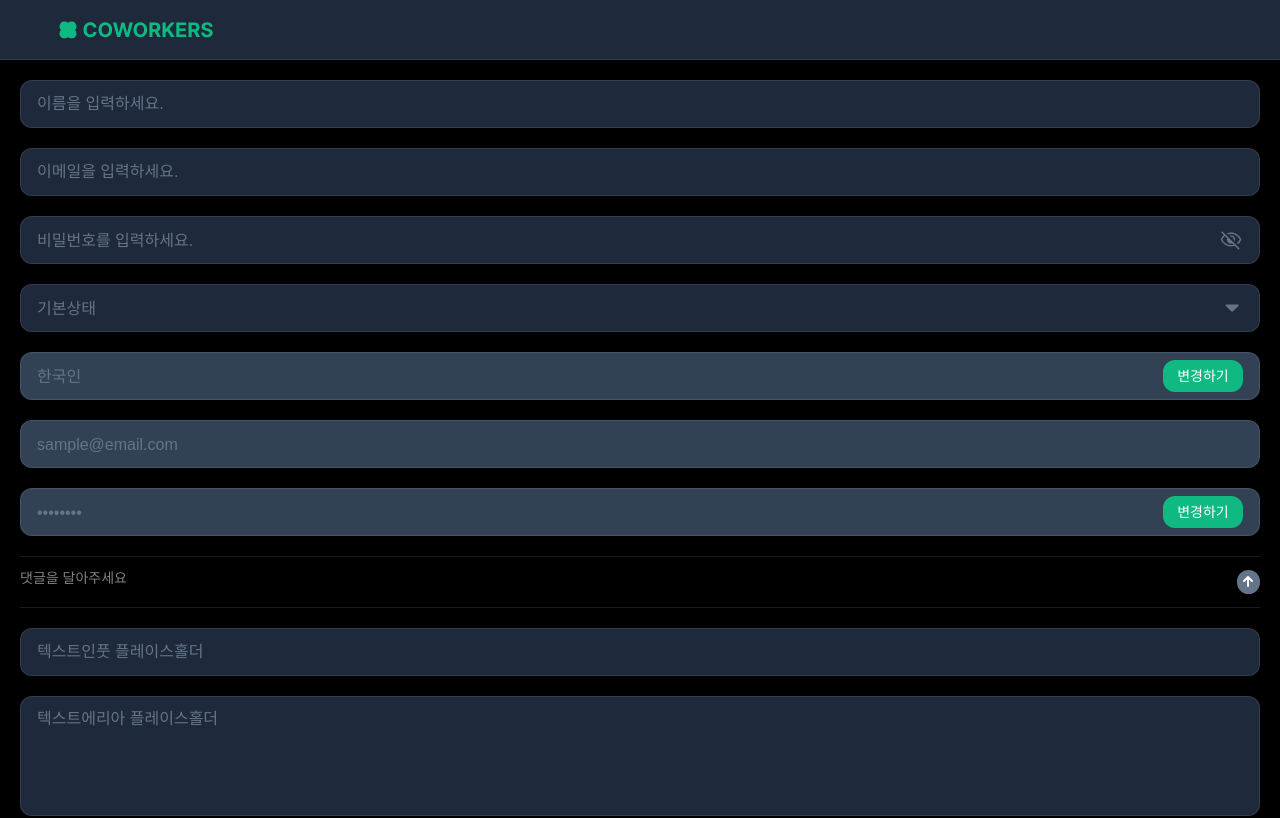
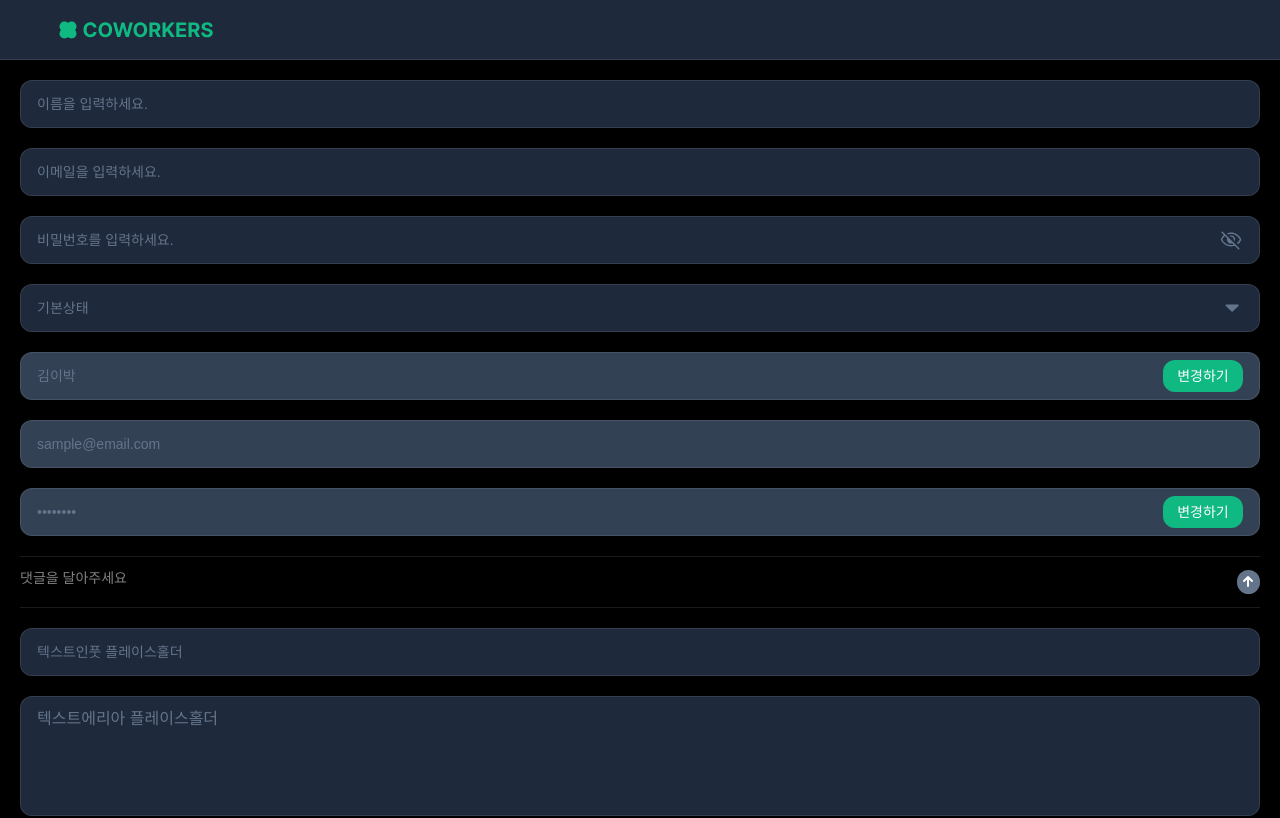
Before and after one commit to ozen0718/coworkers, a Next.js app: page /test in a window 1280 px wide. Shown: the top 818 px of the page. Built offline with nearby package versions, Linux system fonts and the light colour scheme.

Commit message:
[Feat] Add `id` attributes to inputs to connect them with labels

```diff
--- a/src/app/test/page.tsx
+++ b/src/app/test/page.tsx
@@ -23,11 +23,11 @@ import TeamHeader from '@/components/common/TeamHeader';
 export default function Test() {
   return (
     <div className="w-100svw flex h-full flex-col gap-5 overflow-x-clip bg-black p-5">
-      <NameInput />
-      <EmailInput />
-      <PasswordInput />
+      <NameInput placeholder="이름을 입력하세요." id="name" />
+      <EmailInput placeholder="이메일을 입력하세요." />
+      <PasswordInput placeholder="비밀번호를 입력하세요." />
       <ToggleInput options={['기본상태', '선택옵션1', '선택옵션2']} />
-      <CurrentName name="한국인" />
+      <CurrentName name="김이박" />
       <CurrentEmail email="sample@email.com" />
       <CurrentPassword />
       <TodoCardReplyInput />
--- a/src/components/common/Inputs.tsx
+++ b/src/components/common/Inputs.tsx
@@ -1,6 +1,7 @@
 'use client';
 
 import {
+  InputProps,
   ToggleInputProps,
   CurrentEmailProp,
   TextInputProps,
@@ -15,22 +16,22 @@ import { useState, useRef } from 'react';
 import Image from 'next/image';
 
 const BaseInputStyle =
-  'w-full h-12 mobile:h-11 bg-bg200 border border-gray100/10 rounded-xl px-4 focus:border-primary hover:border-primary-hover';
+  'w-full sm:h-12 h-11 bg-bg200 border border-gray100/10 rounded-xl px-4 focus:border-primary hover:border-primary-hover';
 
-const EmailInputStyle = `${BaseInputStyle} focus:outline-none text-gray100 placeholder:text-gray500 text-4 text-lg-regular mobile:text-md-regular mobile:text-3.5`;
+const EmailInputStyle = `${BaseInputStyle} focus:outline-none text-gray100 placeholder:text-gray500 sm:text-4 sm:text-lg-regular text-md-regular text-3.5`;
 
 const PasswordInputStyle =
-  'w-full focus:outline-none text-gray100 text-4 text-lg-regular mobile:text-md-regular mobile:text-3.5 placeholder:text-gray500';
+  'w-full focus:outline-none text-gray100 sm:text-4 sm:text-lg-regular text-md-regular text-3.5 placeholder:text-gray500';
 
 const InputStyle =
-  'w-full h-12 mobile:h-11 bg-bg200 border border-gray100/10 rounded-xl px-4 focus:outline-none focus:border-primary hover:border-primary-hover text-gray100 text-4 text-lg-regular mobile:text-md-regular mobile:text-3.5 placeholder:text-gray500';
+  'w-full sm:h-12 h-11 bg-bg200 border border-gray100/10 rounded-xl px-4 focus:outline-none focus:border-primary hover:border-primary-hover text-gray100 sm:text-4 sm:text-lg-regular text-md-regular text-3.5 placeholder:text-gray500';
 
 const CurrentValueStyle =
-  'w-full h-12 mobile:h-11 bg-bg100 border border-gray100/10 rounded-xl px-4 text-gray500 text-4 mobile:text-3.5 text-lg-regular mobile:text-md-regular';
+  'w-full sm:h-12 h-11 bg-bg100 border border-gray100/10 rounded-xl px-4 text-gray500 sm:text-4 text-3.5 sm:text-lg-regular text-md-regular';
 
-const InvalidMessageStyle = 'text-md-medium/[17px] text-danger mt-2';
+const InvalidMessageStyle = 'text-md-medium text-danger mt-2';
 
-export function NameInput() {
+export function NameInput({ id, placeholder }: InputProps) {
   const { value, isInvalid, onChange, onBlur } = useValidatedInput((name) => nameRegex.test(name));
 
   return (
@@ -38,7 +39,8 @@ export function NameInput() {
       <input
         type="text"
         className={`${EmailInputStyle} peer ${isInvalid ? 'border-red-500' : ''}`}
-        placeholder="이름을 입력하세요."
+        placeholder={placeholder}
+        id={id}
         value={value}
         onChange={onChange}
         onBlur={onBlur}
@@ -53,7 +55,7 @@ export function NameInput() {
   );
 }
 
-export function EmailInput() {
+export function EmailInput({ id, placeholder }: InputProps) {
   const { value, isInvalid, onChange, onBlur } = useValidatedInput((email) =>
     emailRegex.test(email)
   );
@@ -63,7 +65,8 @@ export function EmailInput() {
       <input
         type="email"
         className={`${EmailInputStyle} peer ${isInvalid ? 'border-red-500' : ''}`}
-        placeholder="이메일을 입력하세요."
+        placeholder={placeholder}
+        id={id}
         value={value}
         onChange={onChange}
         onBlur={onBlur}
@@ -78,11 +81,7 @@ export function EmailInput() {
   );
 }
 
-export function PasswordInput({
-  placeholder = '비밀번호를 입력하세요.',
-}: {
-  placeholder?: string;
-}) {
+export function PasswordInput({ id, placeholder }: InputProps) {
   const [showPassword, setShowPassword] = useState(false);
 
   const { value, isInvalid, onChange, onBlur } = useValidatedInput((pw) => passwordRegex.test(pw));
@@ -94,8 +93,9 @@ export function PasswordInput({
       >
         <input
           type={showPassword ? 'text' : 'password'}
-          className={`${PasswordInputStyle} `}
+          className={PasswordInputStyle}
           placeholder={placeholder}
+          id={id}
           value={value}
           onChange={onChange}
           onBlur={onBlur}
--- a/src/types/inputtypes.tsx
+++ b/src/types/inputtypes.tsx
@@ -1,3 +1,8 @@
+export interface InputProps {
+  id?: string;
+  placeholder?: string;
+}
+
 export type ToggleInputProps = {
   options: string[];
   onSelect?: (selectedOption: string) => void;
```
